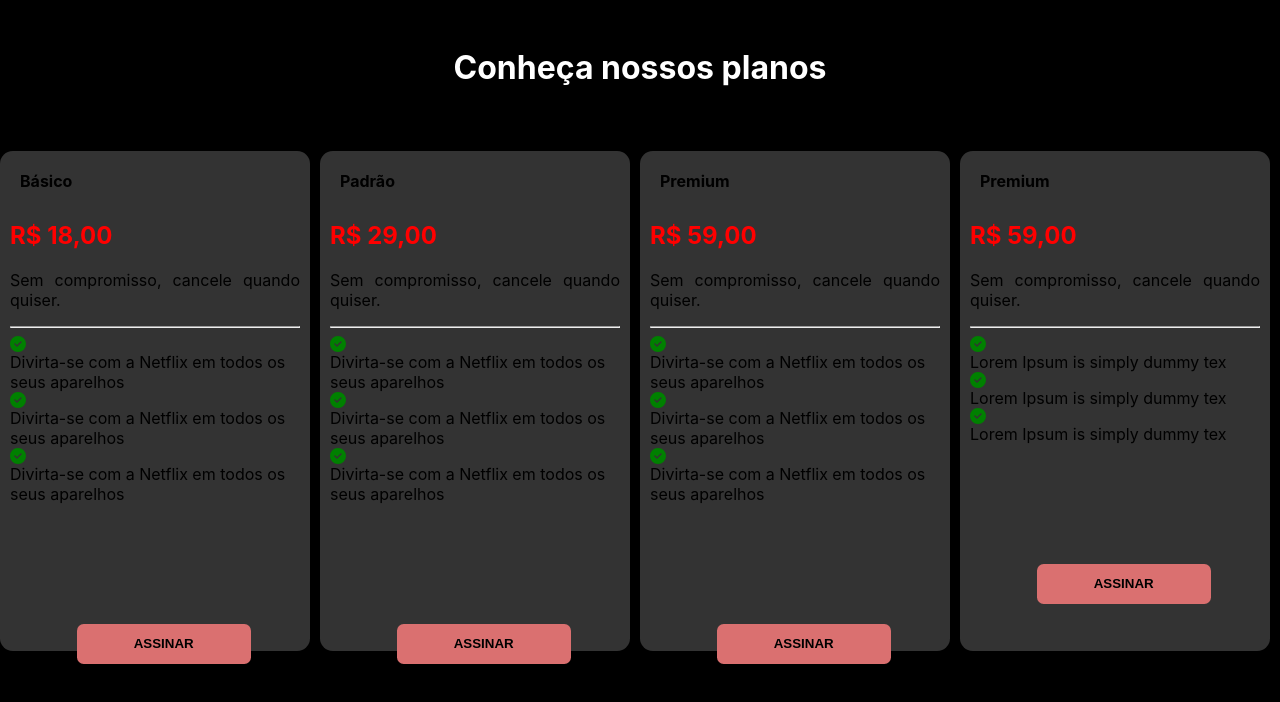
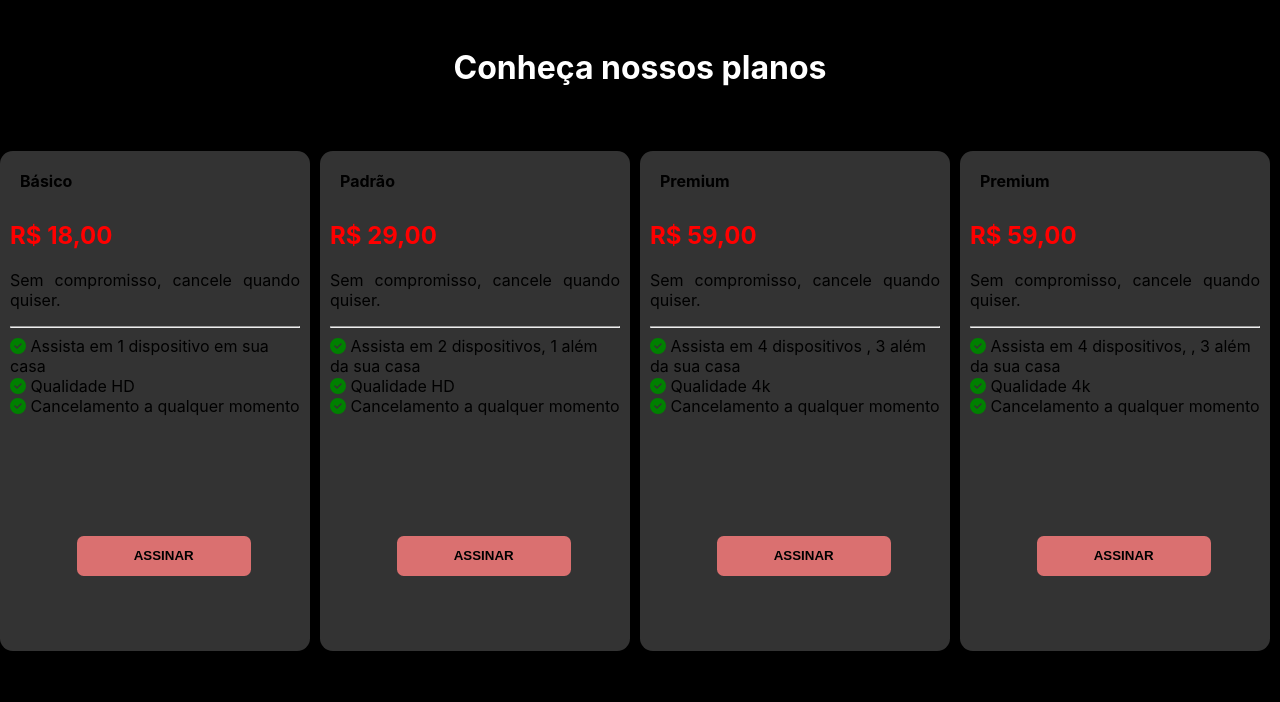
Before and after one commit to EsterSena/netflix_plan_clone, a React (Create React App) app: page / in a window 1280 px wide. Shown: the top 702 px of the page. Built offline with nearby package versions, Linux system fonts and the light colour scheme.

Commit message:
up change

```diff
--- a/src/App.js
+++ b/src/App.js
@@ -3,33 +3,54 @@
 import Card from './components/Card/Main'
 
 function App() {
+
   const planos = [
     {
       nome: "Básico",
       texto: "Sem compromisso, cancele quando quiser.",
       valor: '18,00',
-      icontext: 'Divirta-se com a Netflix em todos os seus aparelhos'
+      icontext: 'Divirta-se com a Netflix em todos os seus aparelhos',
+      vantagens: [
+        'Assista em 1 dispositivo em sua casa',
+        'Qualidade HD',
+        'Cancelamento a qualquer momento',
+      ],
     },
     {
       nome: "Padrão",
       texto: "Sem compromisso, cancele quando quiser.",
       valor: '29,00',
       color: '',
-      icontext: 'Divirta-se com a Netflix em todos os seus aparelhos'
+      icontext: 'Divirta-se com a Netflix em todos os seus aparelhos',
+      vantagens: [
+        'Assista em 2 dispositivos, 1 além da sua casa',
+        'Qualidade HD',
+        'Cancelamento a qualquer momento',
+      ],
     },
     {
       nome: "Premium",
       texto: "Sem compromisso, cancele quando quiser.",
       valor: '59,00',
       color: '',
-      icontext: 'Divirta-se com a Netflix em todos os seus aparelhos'
+      icontext: 'Divirta-se com a Netflix em todos os seus aparelhos',
+      vantagens: [
+        'Assista em 4 dispositivos , 3 além da sua casa',
+        'Qualidade 4k',
+        'Cancelamento a qualquer momento',
+      ],
     },
     {
       nome: "Premium",
       texto: "Sem compromisso, cancele quando quiser.",
       valor: '59,00',
       color: '',
-      icontext: 'Lorem Ipsum is simply dummy tex'
+      icontext: 'Divirta-se com a Netflix em todos os seus aparelhos',
+      vantagens: [
+        'Assista em 4 dispositivos, , 3 além da sua casa',
+        'Qualidade 4k',
+        'Cancelamento a qualquer momento',
+      ],
     },
   ];
 
--- a/src/components/Card/Main.jsx
+++ b/src/components/Card/Main.jsx
@@ -5,7 +5,6 @@
 
 function Main(props) {
     const planos = props.planos
-    console.log(planos)
 
     const usePlanos = planos.map((plano, index) => {
         return (
@@ -16,11 +15,12 @@
                     <p>{plano.texto}</p>
                     <hr></hr>
                     <div id="vantagens">
-                        <FontAwesomeIcon icon={faCheckCircle} style={{ color: 'green' }} /> {plano.icontext}
-
-                        <FontAwesomeIcon icon={faCheckCircle} style={{ color: 'green' }} />{plano.icontext}
-
-                        <FontAwesomeIcon icon={faCheckCircle} style={{ color: 'green' }} /> {plano.icontext}
+                        {plano.vantagens.map((vantagem, vIndex) => (
+                            <div className="vantagem" key={vIndex}>
+                                <FontAwesomeIcon icon={faCheckCircle} style={{ color: 'green' }} />
+                                {'   '} {vantagem}
+                            </div>
+                        ))}
                     </div>
                     <input type="submit" value={'ASSINAR'}></input>
                 </div>
```
